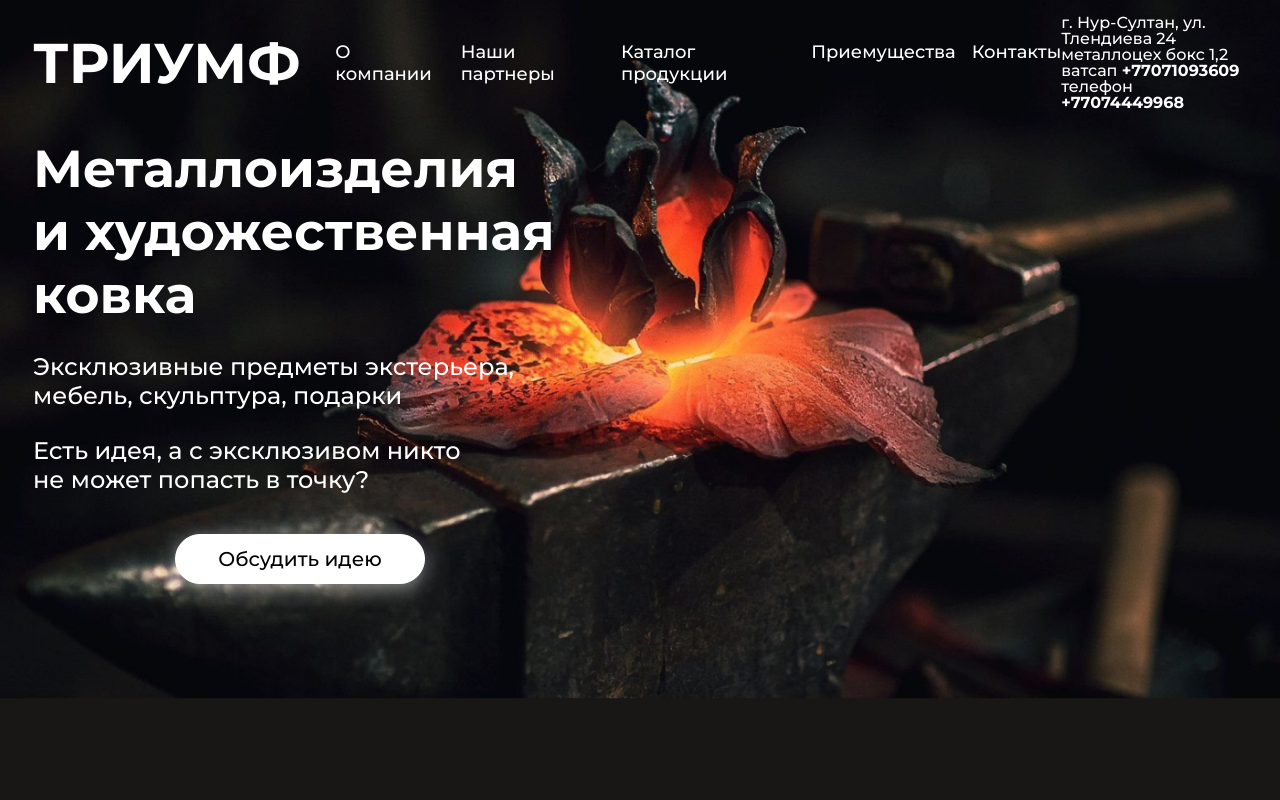
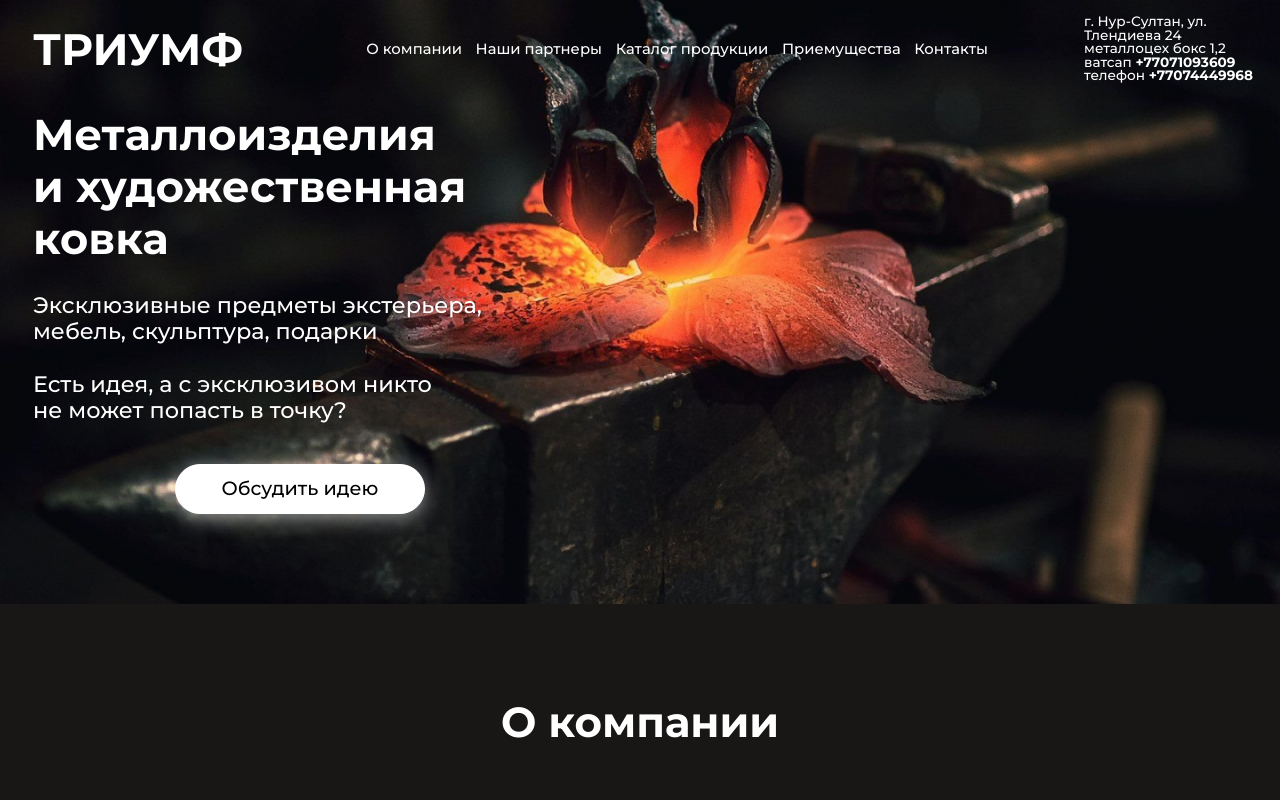
Before and after one commit to MarineKislova/triumf, a website: page index.html in a window 1280 px wide. Shown: the top 800 px of the page. Drawn offline with Linux system fonts and the light colour scheme.

Commit message:
2024/02/23 header start responsibility

```diff
--- a/scss/_header.scss
+++ b/scss/_header.scss
@@ -1,13 +1,17 @@
+@import "_mixin.scss";
+
 .header {
-    width: 100%;
+  width: 100%;
   &__body {
     display: flex;
     flex-direction: column;
     background: url("../img/header/header.png") center center no-repeat;
     background-attachment: scroll;
     background-size: cover;
-    height: 764px;
+    @include adaptiv-value("height", 764, 364, 0);
+    // height: 764px;
     max-width: 100%;
+
     padding: 15px 27px 0px 33px;
   }
 
@@ -19,26 +23,27 @@
 
   &__nav-menu {
     display: flex;
+    flex-wrap: wrap;
     justify-content: space-between;
     li {
       text-decoration: none;
       list-style-type: none;
-      margin-left: 16px;
+      @include adaptiv-value("margin-left", 16, 10, 0);
       &:first-child {
-        margin-left: 35px;
+        @include adaptiv-value("margin-left", 35, 15, 0);
       }
     }
     a {
       font-weight: 500;
-      font-size: 18px;
-      line-height: 22px;
+      @include adaptiv-value("font-size", 18, 10, 0);
+      @include adaptiv-value("line-height", 22, 14, 0);
       color: rgba(255, 255, 255, 1);
     }
   }
 
   &__nav-contacts {
     font-weight: 500;
-    font-size: 16px;
+    @include adaptiv-value("font-size", 16, 10, 0);
     color: rgba(255, 255, 255, 1);
     span {
       font-weight: 700;
@@ -55,15 +60,19 @@
     h1 {
       /* Металлоизделия и художественная ковка */
       font-weight: 700;
-      font-size: 52px;
-      line-height: 63px;
+      @include adaptiv-value("font-size", 52, 30, 0);
+      @include adaptiv-value("line-height", 63, 36, 0);
+      //   font-size: 52px;
+      //   line-height: 63px;
       display: flex;
       align-items: center;
     }
     p {
       font-weight: 500;
-      font-size: 24px;
-      line-height: 29px;
+      @include adaptiv-value("font-size", 24, 20, 0);
+      @include adaptiv-value("line-height", 29, 23, 0);
+      //   font-size: 24px;
+      //   line-height: 29px;
       margin-top: 26px;
     }
   }
@@ -76,11 +85,15 @@
 }
 .triumf {
   font-weight: 700;
+  @include adaptiv-value("font-size", 56, 26, 0);
+  @include adaptiv-value("line-height", 68, 30, 0);
   font-size: 56px;
   line-height: 68px;
   a {
     text-decoration: none;
     color: rgba(255, 255, 255, 1);
+    @include adaptiv-value("font-size", 56, 26, 0);
+    @include adaptiv-value("line-height", 68, 30, 0);
     cursor: pointer;
   }
 }
@@ -94,8 +107,10 @@
 }
 .btn-idea {
   font-weight: 500;
-  font-size: 20px;
-  line-height: 24px;
+  @include adaptiv-value("font-size", 20, 18, 0);
+  @include adaptiv-value("line-height", 24, 22, 0);
+  //   font-size: 20px;
+  //   line-height: 24px;
   color: rgba(0, 0, 0, 1);
   /* Rectangle 12 */
 }
--- /dev/null
+++ b/scss/_mixin.scss
@@ -0,0 +1,39 @@
+// mixin in SCSS styles
+
+// $maxWidth: 1900;
+//max размер экрана, подкотрый будем расширять макетное значение
+$maxWidth: 1920; //max размер экрана, подкотрый будем расширять макетное значение
+$maxWidthContainer: 1440; // макетное значение
+
+@mixin adaptiv-value($property, $startSize, $minSize, $type) {
+  $addSize: $startSize - $minSize;
+  @if $type == 1 {
+    //только если меньше контейнера
+    #{$property}: $startSize + px;
+    @media (max-width: #{$maxWidthContainer + px}) {
+      #{$property}: calc(
+        #{$minSize + px} + #{$addSize} *
+          ((100vw - 320px) / #{$maxWidthContainer - 320})
+      );
+    }
+  } @else if ($type == 2) {
+    //только если больше контейнера
+    #{$property}: $startSize + px;
+    @media (min-width: #{$maxWidthContainer + px}) {
+      #{$property}: calc(
+        #{$minSize + px} + #{$addSize} * ((100vw - 320px) / #{$maxWidth - 320})
+      );
+    }
+  } @else {
+    // всегда
+    #{$property}: calc(
+      #{$minSize + px} + #{$addSize} * ((100vw - 320px) / #{$maxWidth - 320})
+    );
+  }
+}
+
+// mixin in CSS styles
+
+// .dvwdvhd__body {
+//   @include adaptiv-value("padding", 50, 20);
+// }
--- a/scss/style.scss
+++ b/scss/style.scss
@@ -13,6 +13,8 @@
 
 @import "_footer.scss";
 
+@import "_mixin.scss";
+
 @import url("https://fonts.googleapis.com/css?family=Montserrat:100,200,300,regular,500,600,700,800,900,100italic,200italic,300italic,italic,500italic,600italic,700italic,800italic,900italic&display=swap");
 
 .hide {
```
Also changed, not shown: css/style.css, 1 other file.
